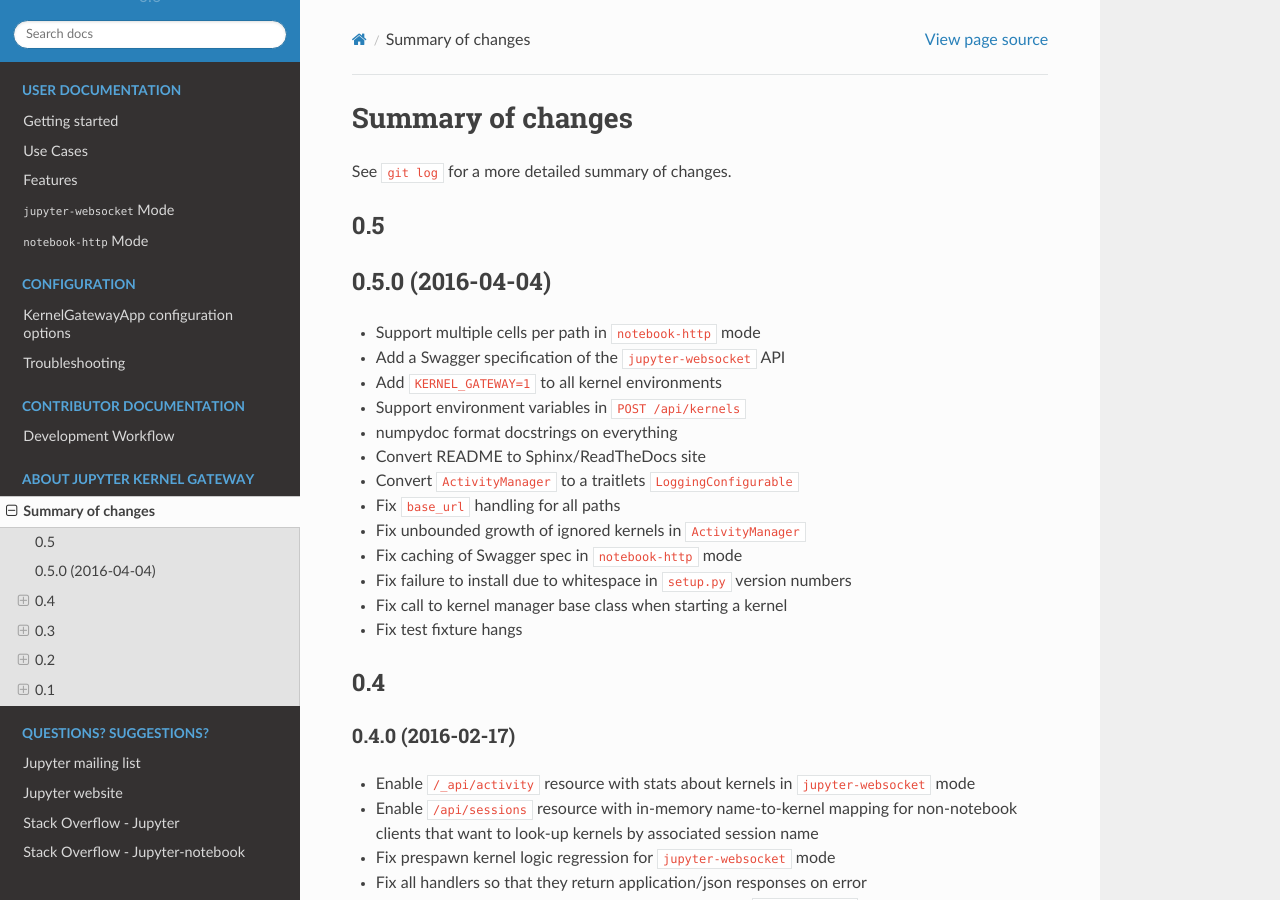
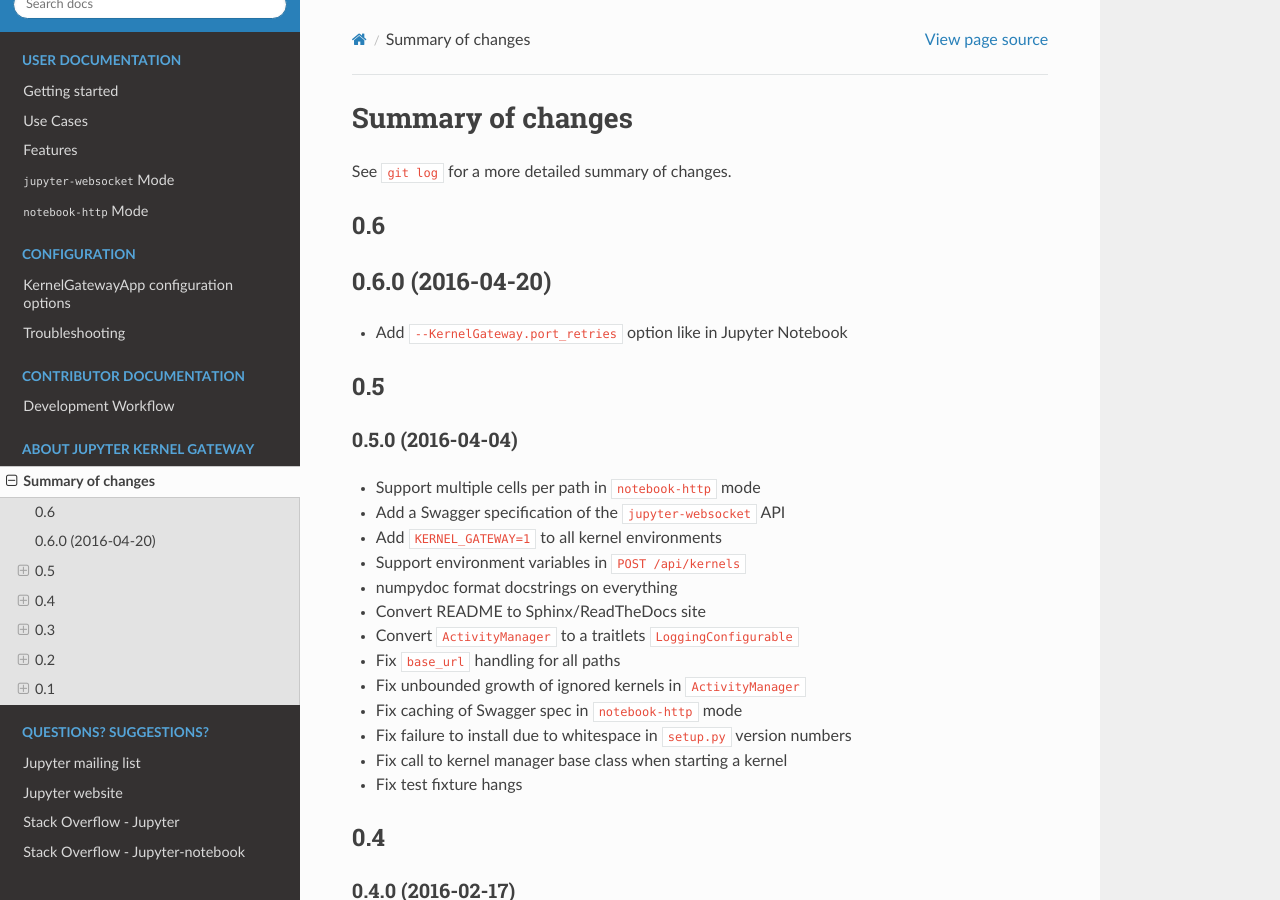
Before and after one commit to jupyter-server/enterprise_gateway, a Sphinx documentation site: the page built from docs/source/summary-changes.md, in a window 1280 px wide and 900 px high. Built offline with Sphinx 7.4.7 and the Read the Docs theme 2.0.0, drawn with Linux system fonts in a browser that asks for light colours.

Commit message:
Update release notes for 0.6.0
(c) Copyright IBM Corp. 2016

```diff
--- a/docs/source/summary-changes.md
+++ b/docs/source/summary-changes.md
@@ -2,8 +2,15 @@
 
 See `git log` for a more detailed summary of changes.
 
+## 0.6
+
+## 0.6.0 (2016-04-20)
+
+* Add `--KernelGateway.port_retries` option like in Jupyter Notebook
+
 ## 0.5
-## 0.5.0 (2016-04-04)
+
+### 0.5.0 (2016-04-04)
 
 * Support multiple cells per path in `notebook-http` mode
 * Add a Swagger specification of the `jupyter-websocket` API
```
Also changed, not shown: CHANGELOG.md (+4 -0 lines).
